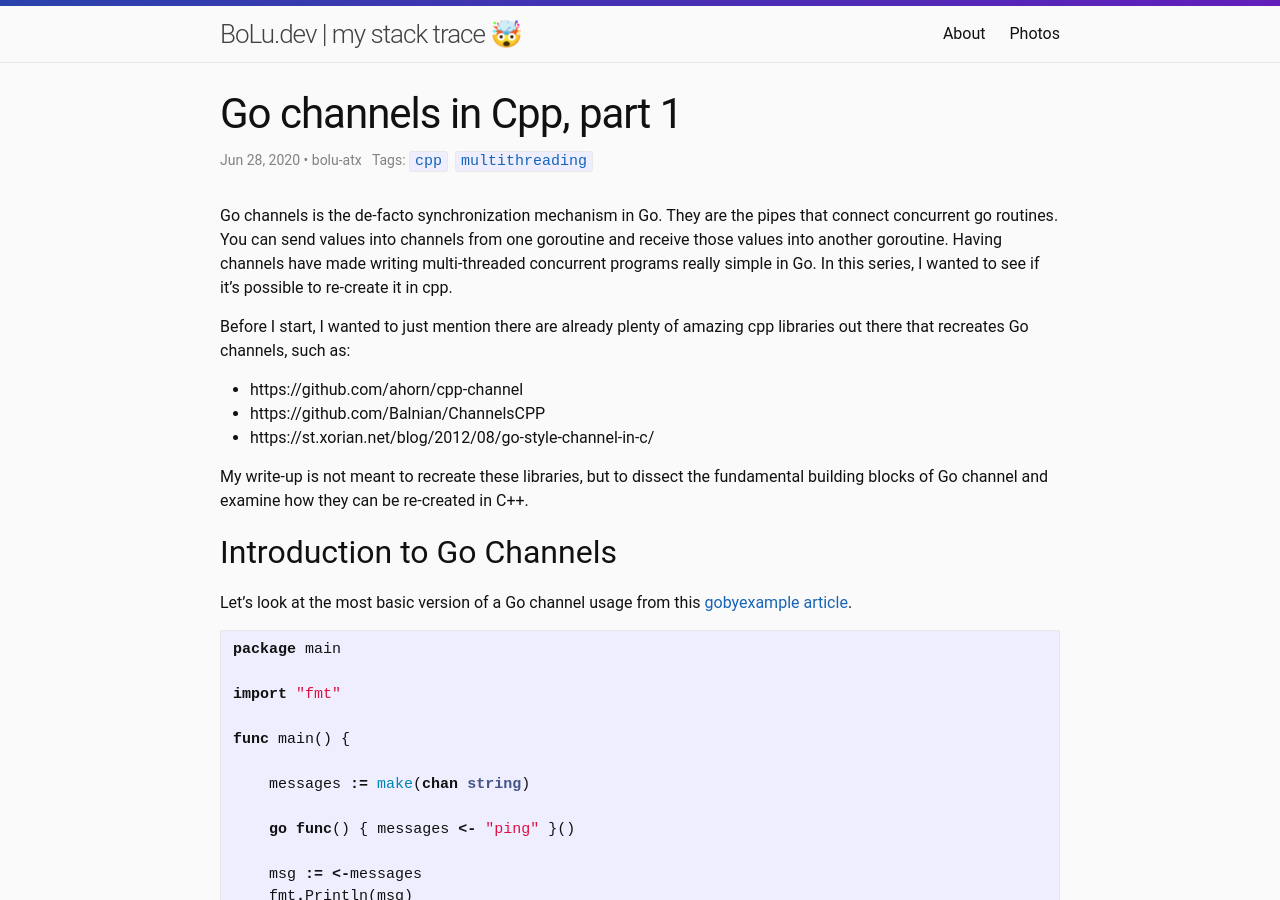
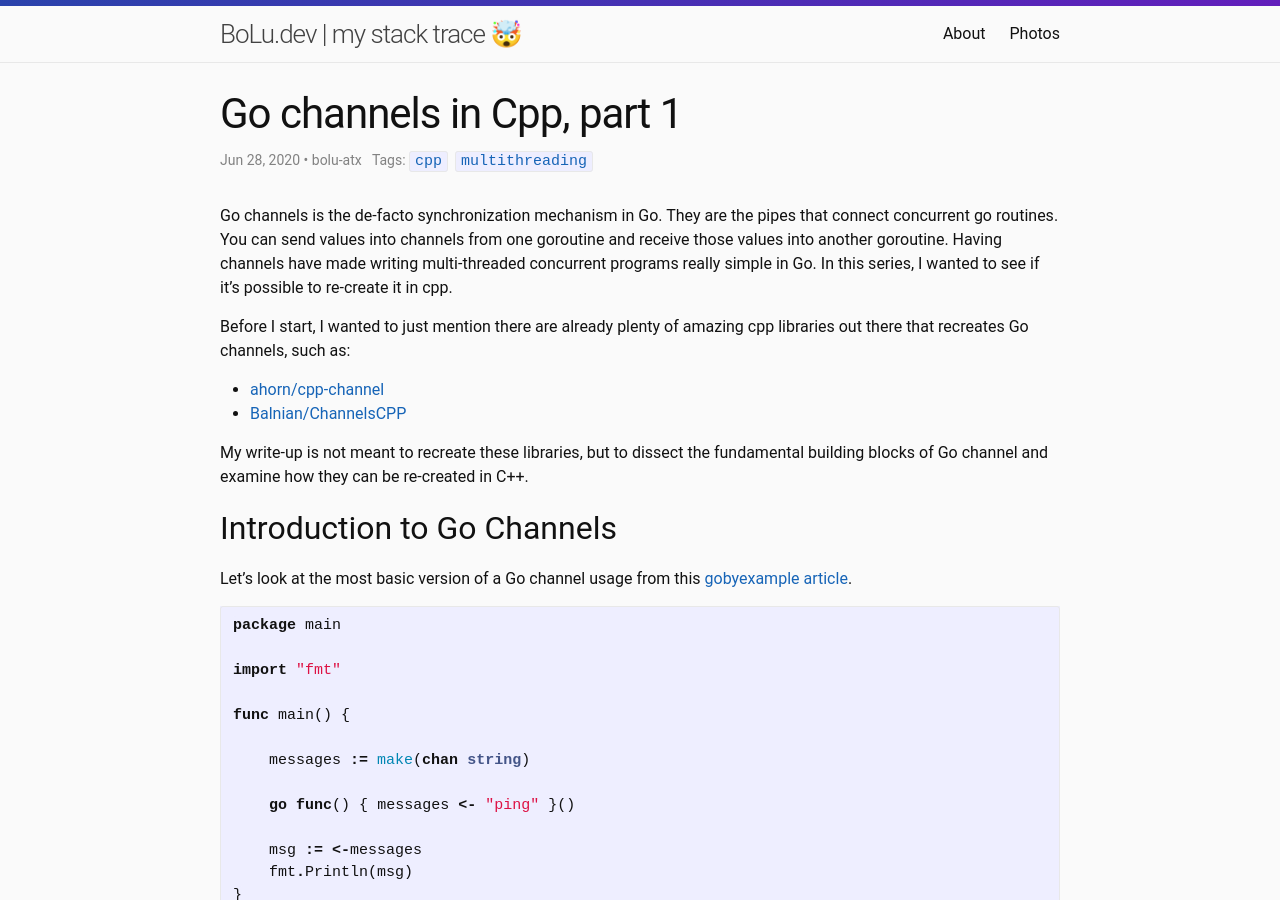
Before and after one commit to bolu-atx/bolu-atx.github.io, a Jekyll site: the page built from _posts/2020-06-28-go-channels-part1.md, in a window 1280 px wide and 900 px high. Built offline with Jekyll 4.4.1, drawn with Linux system fonts in a browser that asks for light colours; a script that is not in the unit is left out; part of the change alters nothing that is shown; some of the changed text lies outside the part shown.

```diff
--- a/_posts/2020-06-28-go-channels-part1.md
+++ b/_posts/2020-06-28-go-channels-part1.md
@@ -16,9 +16,8 @@ In this series, I wanted to see if it's possible to re-create it in cpp.
 
 Before I start, I wanted to just mention there are already plenty of amazing cpp libraries out there that recreates Go channels, such as:
 
-- https://github.com/ahorn/cpp-channel
-- https://github.com/Balnian/ChannelsCPP
-- https://st.xorian.net/blog/2012/08/go-style-channel-in-c/
+- [ahorn/cpp-channel](https://github.com/ahorn/cpp-channel)
+- [Balnian/ChannelsCPP](https://github.com/Balnian/ChannelsCPP)
 
 My write-up is not meant to recreate these libraries, but to dissect the fundamental building blocks of Go channel and examine how they can be re-created in C++.
 
@@ -501,3 +500,7 @@ Now, we have a basic Channel that can be used for mutli-threaded synchronization
  We also enforce "ownership" of the data to be single owner in our implementation, thereby suppressing data races and other multi-threading bugs.
 
 This concludes the part 1 of my Go channel series. In the next part, we will explore how to make a buffered channel that support range for loops, predefined sizes, and async operations
+
+## Source Code
+
+All source code for this write-up is available on my Github @ [bolu-atx/go-channels-in-cpp](https://github.com/bolu-atx/go-channels-in-cpp)
```
